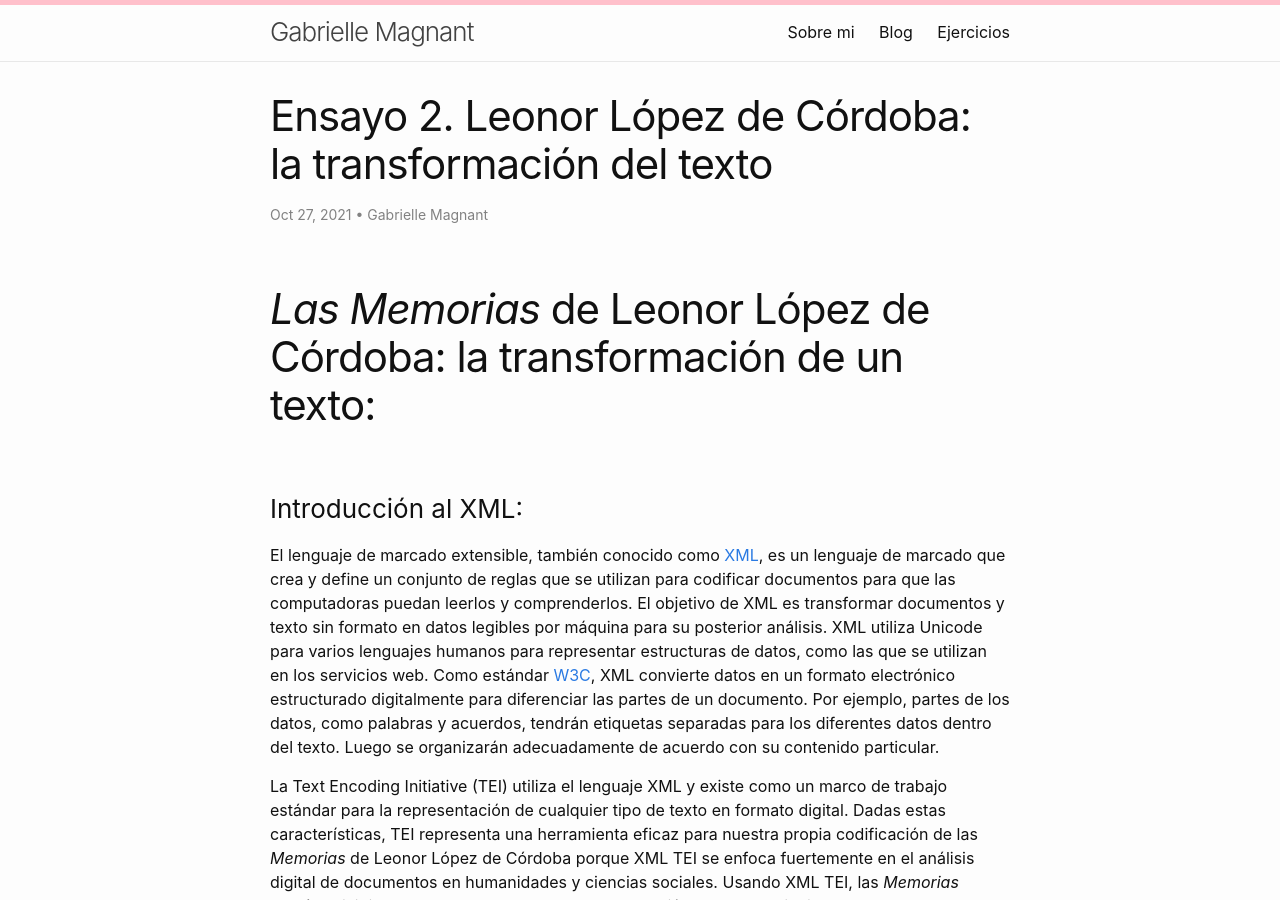
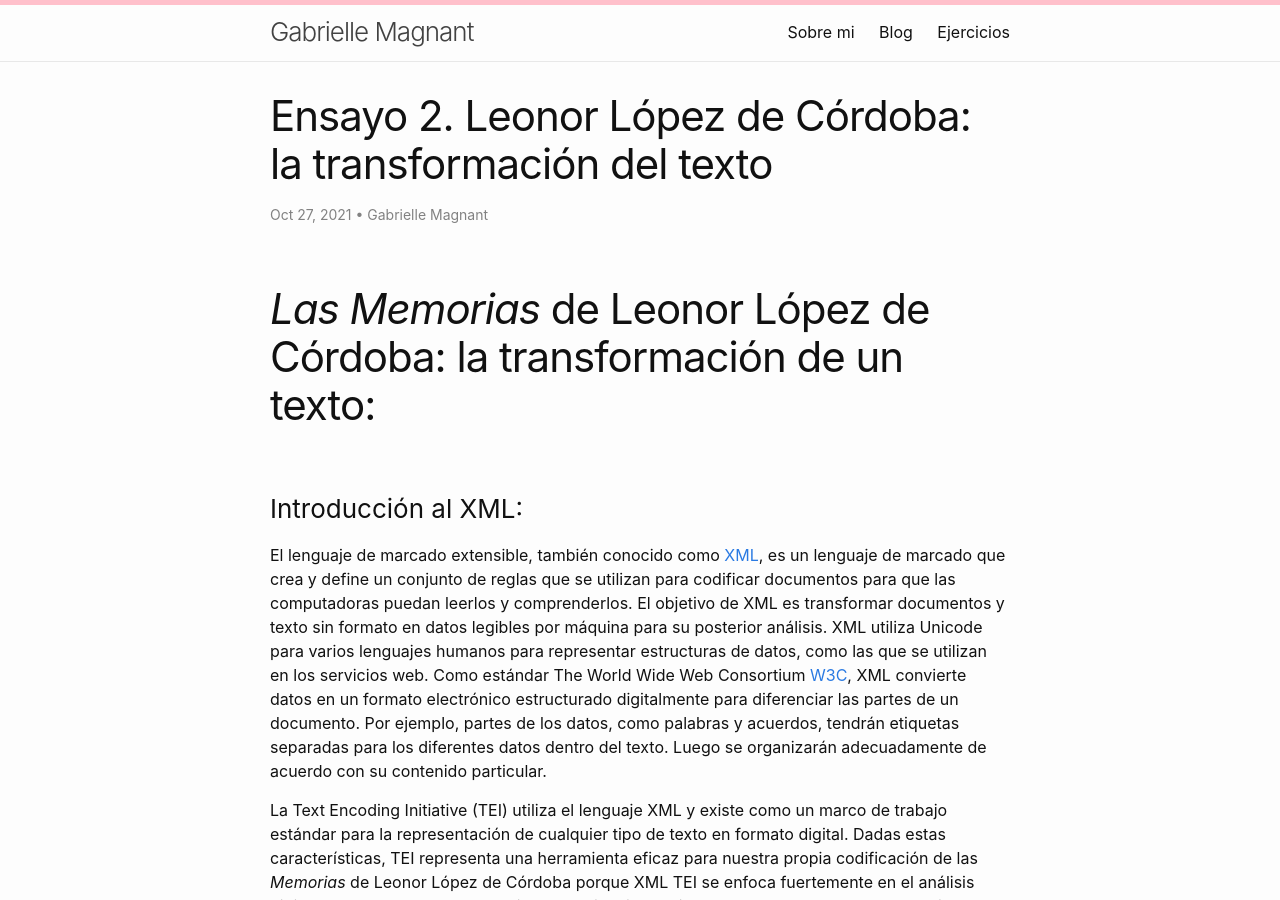
Before and after one commit to gmagnant00/gmagnant00.github.io, a Jekyll site: the page built from _posts/2021-10-27-ensayo2.md, in a window 1280 px wide and 900 px high. Built offline with Jekyll 4.4.1, drawn with Linux system fonts in a browser that asks for light colours.

Commit message:
Update 2021-10-27-ensayo2.md

```diff
--- a/_posts/2021-10-27-ensayo2.md
+++ b/_posts/2021-10-27-ensayo2.md
@@ -9,7 +9,7 @@ author: Gabrielle Magnant
 
 ### Introducción al XML:
 
-El lenguaje de marcado extensible, también conocido como [XML](https://www.w3schools.com/xml/xml_whatis.asp), es un lenguaje de marcado que crea y define un conjunto de reglas que se utilizan para codificar documentos para que las computadoras puedan leerlos y comprenderlos. El objetivo de XML es transformar documentos y texto sin formato en datos legibles por máquina para su posterior análisis. XML utiliza Unicode para varios lenguajes humanos para representar estructuras de datos, como las que se utilizan en los servicios web. Como estándar [W3C](https://www.w3.org/standards/xml/core), XML convierte datos en un formato electrónico estructurado digitalmente para diferenciar las partes de un documento. Por ejemplo, partes de los datos, como palabras y acuerdos, tendrán etiquetas separadas para los diferentes datos dentro del texto. Luego se organizarán adecuadamente de acuerdo con su contenido particular.
+El lenguaje de marcado extensible, también conocido como [XML](https://www.w3schools.com/xml/xml_whatis.asp), es un lenguaje de marcado que crea y define un conjunto de reglas que se utilizan para codificar documentos para que las computadoras puedan leerlos y comprenderlos. El objetivo de XML es transformar documentos y texto sin formato en datos legibles por máquina para su posterior análisis. XML utiliza Unicode para varios lenguajes humanos para representar estructuras de datos, como las que se utilizan en los servicios web. Como estándar The  World Wide Web Consortium [W3C](https://www.w3.org/standards/xml/core), XML convierte datos en un formato electrónico estructurado digitalmente para diferenciar las partes de un documento. Por ejemplo, partes de los datos, como palabras y acuerdos, tendrán etiquetas separadas para los diferentes datos dentro del texto. Luego se organizarán adecuadamente de acuerdo con su contenido particular.
 
 La Text Encoding Initiative (TEI) utiliza el lenguaje XML y existe como un marco de trabajo estándar para la representación de cualquier tipo de texto en formato digital. Dadas estas características, TEI representa una herramienta eficaz para nuestra propia codificación de las *Memorias* de Leonor López de Córdoba porque XML TEI se enfoca fuertemente en el análisis digital de documentos en humanidades y ciencias sociales. Usando XML TEI, las *Memorias* podrían dividirse en grupos separados basados en diálogos, transcripciones, nombres de personas, citas, etc. Cada categoría correspondería a una parte específica del texto.
 
```
